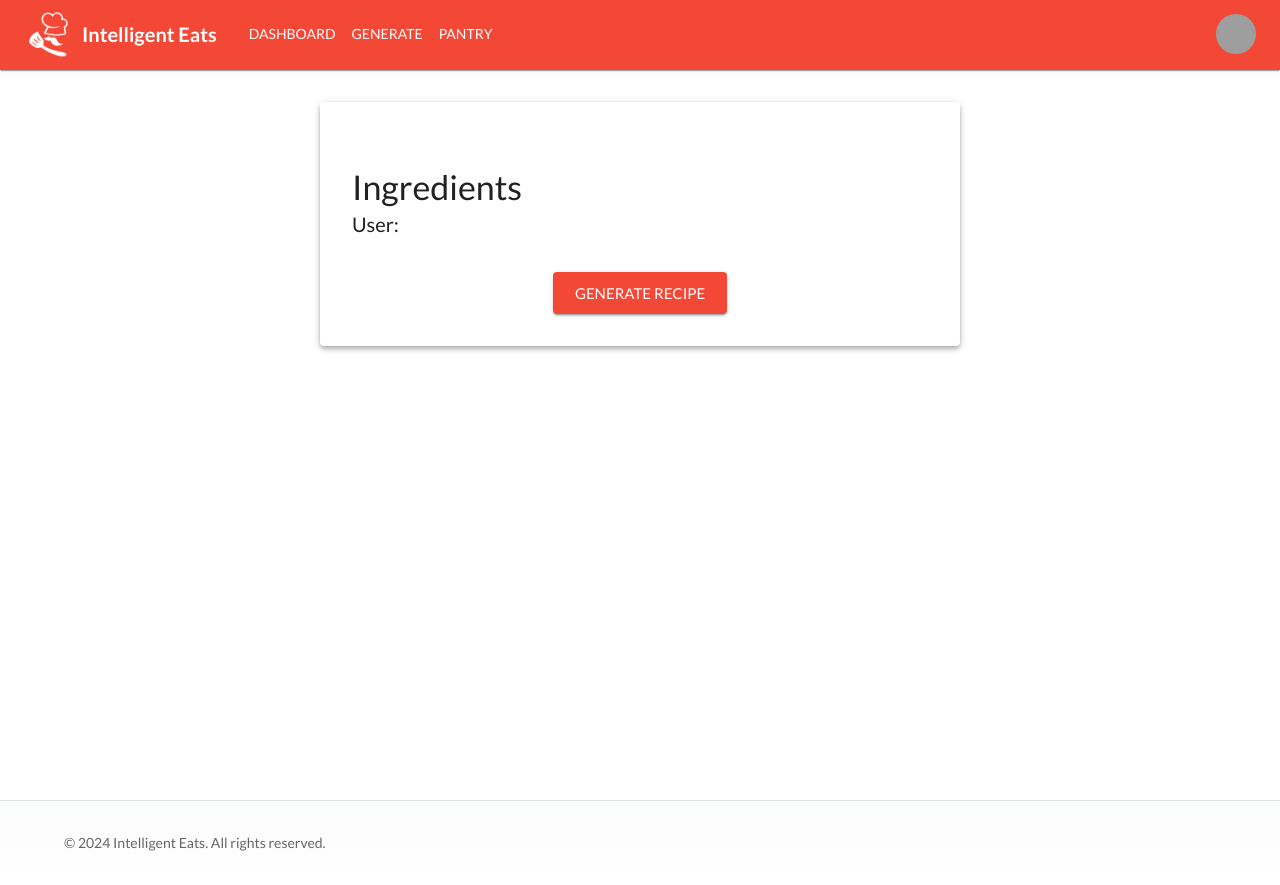
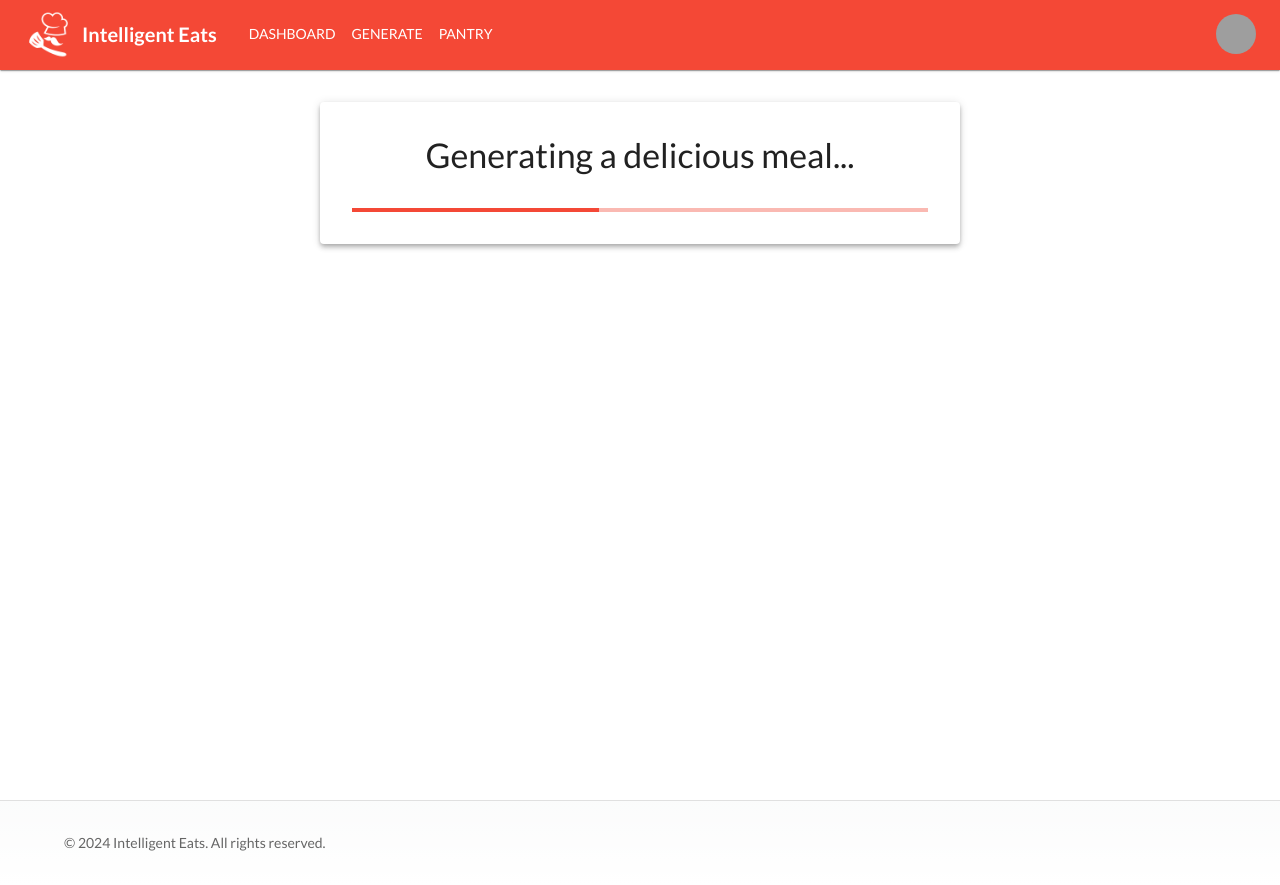
Before and after one commit to UOA-CS732-SE750-Students-2024/project-group-teal-turtles, a Next.js app in the folder frontend/: page /view-meal in a window 1280 px wide. Built offline with nearby package versions, Linux system fonts and the light colour scheme; grey boxes are pictures that could not be loaded.

Commit message:
feat: loading states

```diff
--- a/frontend/src/components/ViewMeal/ViewMealCard.jsx
+++ b/frontend/src/components/ViewMeal/ViewMealCard.jsx
@@ -1,4 +1,4 @@
-import { Button, Paper, Typography, Stack } from "@mui/material";
+import { Button, Paper, Typography, Stack, LinearProgress, CircularProgress } from "@mui/material";
 import axios from "axios";
 import { useState, useEffect } from "react";
 import useDataStore from "@/lib/store";
@@ -18,13 +18,15 @@ export default function ViewMealCard() {
 		numIngredients,
 		prompt
 	} = useDataStore();
-	const [recipeLoaded, setLoaded] = useState(false);
 	const [recipe, setRecipe] = useState([]);
 	const [ingredientQuantities, setIngredientQuantities] = useState([]);
 	const [mealName, setMealName] = useState("");
 	const [ingredientsUser, setIngredientsUser] = useState([]);
 	const [ingredientsNeeded, setIngredientsNeeded] = useState([]);
 	const searchParams = useSearchParams();
+	const [mealLoaded, setMealLoaded] = useState(false);
+	const [recipeLoadedStarted, setRecipeLoadedStarted] = useState(false);
+	const [recipeLoaded, setRecipeLoaded] = useState(false);
 
 	useEffect(() => {
 		const fetchData = async () => {
@@ -50,6 +52,7 @@ export default function ViewMealCard() {
 						setMealName(response.data.mealName);
 						setIngredientsUser(response.data.ingredients);
 						setUserGeneratedMeals([...userGeneratedMeals, response.data.mealName]);
+						setMealLoaded(true);
 					});
 			} else if (searchParams.get("generateOption") === "Prompt") {
 				axios
@@ -68,6 +71,7 @@ export default function ViewMealCard() {
 						setMealName(response.data.mealName);
 						setIngredientsUser(response.data.ingredients);
 						setUserGeneratedMeals([...userGeneratedMeals, response.data.mealName]);
+						setMealLoaded(true);
 					});
 			} else if (searchParams.get("generateOption") === "Basic") {
 				axios
@@ -94,6 +98,7 @@ export default function ViewMealCard() {
 						setIngredientsUser(response.data.ingredientsUser);
 						setIngredientsNeeded(response.data.ingredientsNeeded);
 						setUserGeneratedMeals([...userGeneratedMeals, response.data.mealName]);
+						setMealLoaded(true);
 					});
 			} else if (searchParams.get("generateOption") === "Strict") {
 				axios
@@ -118,6 +123,7 @@ export default function ViewMealCard() {
 						setMealName(response.data.mealName);
 						setIngredientsUser(response.data.ingredientsUser);
 						setUserGeneratedMeals([...userGeneratedMeals, response.data.mealName]);
+						setMealLoaded(true);
 					});
 			}
 		};
@@ -126,7 +132,7 @@ export default function ViewMealCard() {
 	}, []);
 
 	function loadRecipe() {
-		setLoaded(true);
+		setRecipeLoadedStarted(true);
 		axios
 			.post(
 				`https://intelligent-eats.ts.r.appspot.com/api/generation/recipe`,
@@ -144,10 +150,21 @@ export default function ViewMealCard() {
 			.then((response) => {
 				setRecipe(response.data.steps);
 				setIngredientQuantities(response.data.ingredientQuantities);
+				setRecipeLoaded(true);
 			});
 	}
 	return (
 		<Paper elevation={4} align="center" sx={{ p: 4, m: 8, mt: 4, width: "50%" }}>
+			{!mealLoaded && (
+				<>
+					<Typography variant="h4" align="center">
+						Generating a delicious meal...
+					</Typography>
+					<LinearProgress sx={{ mt: 4 }} />
+				</>
+			)}
+			{mealLoaded && (
+				<>
 					<Typography variant="h2">{mealName}</Typography>
 					<Stack alignItems={"flex-start"} sx={{ mt: 4 }}>
 						<Typography variant="h4">Ingredients</Typography>
@@ -158,11 +175,16 @@ export default function ViewMealCard() {
 							</Typography>
 						)}
 					</Stack>
-			{!recipeLoaded && (
+				</>
+			)}
+
+			{!recipeLoadedStarted && mealLoaded && (
 				<Button variant="contained" sx={{ mt: 4 }} size="large" onClick={loadRecipe}>
 					Generate Recipe
 				</Button>
 			)}
+			{recipeLoadedStarted && !recipeLoaded && <CircularProgress sx={{ mt: 4 }} size={50} />}
+
 			{recipeLoaded && (
 				<Stack alignItems={"flex-start"} sx={{ mt: 4 }} direction={"row"}>
 					<Stack alignItems={"flex-start"} sx={{ mr: 4 }}>
```
Lines whose indentation alone changed are shown as unchanged.
